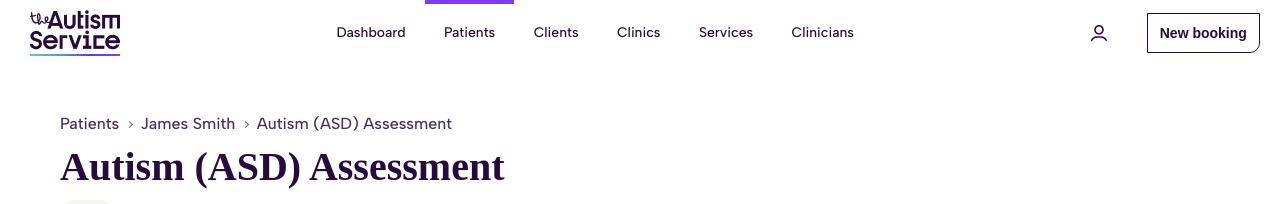
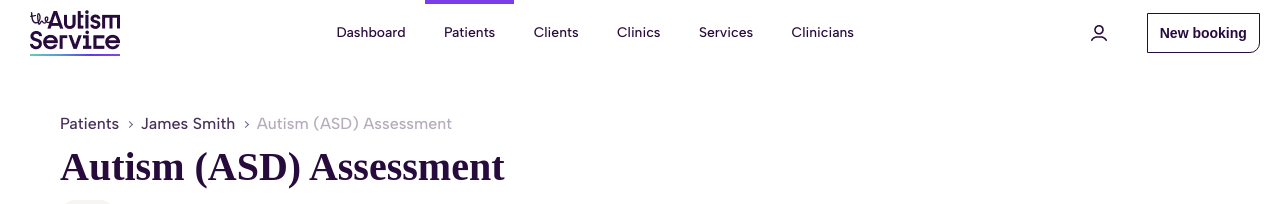
Before and after one commit to G-bot987/Adaptable, a Next.js app in the folder adaptable/: page / in a window 1280 px wide. Shown: the top 204 px of the page. Built offline with nearby package versions, Linux system fonts and the light colour scheme; a web font is replaced by a local one.

Commit message:
navbar state and classes from breadcrumbs

```diff
--- a/adaptable/pages/mainComponents/Header/Header.tsx
+++ b/adaptable/pages/mainComponents/Header/Header.tsx
@@ -33,23 +33,21 @@ export default function Header(props: headerDataInterface) {
     const { newBooking, navbar, breadCrumbs, title, assessmentBtn } = props.headerData || {};
     const { image, alt } = props.headerData?.logo || {};
 
-    const [navSelected, SetNavSelected ] = useState('Patients')
+    const [navSelected, SetNavSelected] = useState('Patients')
     return (
         <section className={styles.header}>
             <section className={styles.header__upper}>
                 <div className={styles.header__upper__logo}>
                     <Image src={image} alt={alt} />
                 </div>
-                <Navbar {...{navbar, navSelected, SetNavSelected}} />
+                <Navbar {...{ navbar, navSelected, SetNavSelected }} />
                 <NewBooking {...newBooking} />
             </section>
             <section className={styles.header__lower}>
                 <ul className={styles.header__lower__breadCrumbs}>
                     {breadCrumbs?.map((crumb: string, index: number) => (
-                        <li key={index} className={styles.header__lower__breadCrumbs__container}>
-                            <p>
-                                {crumb}
-                            </p>
+                        <li key={index} className={`${styles.header__lower__breadCrumbs__container} ${index + 1 === breadCrumbs.length ? styles['header__lower__breadCrumbs__container--last'] : ''}`}>
+                            {crumb}
                             {index < breadCrumbs.length - 1 && (
                                 <div className={styles.header__lower__breadCrumbs__container__arrowContainer}>
                                     <div className={styles.header__lower__breadCrumbs__container__arrowContainer__arrow}></div>
```
